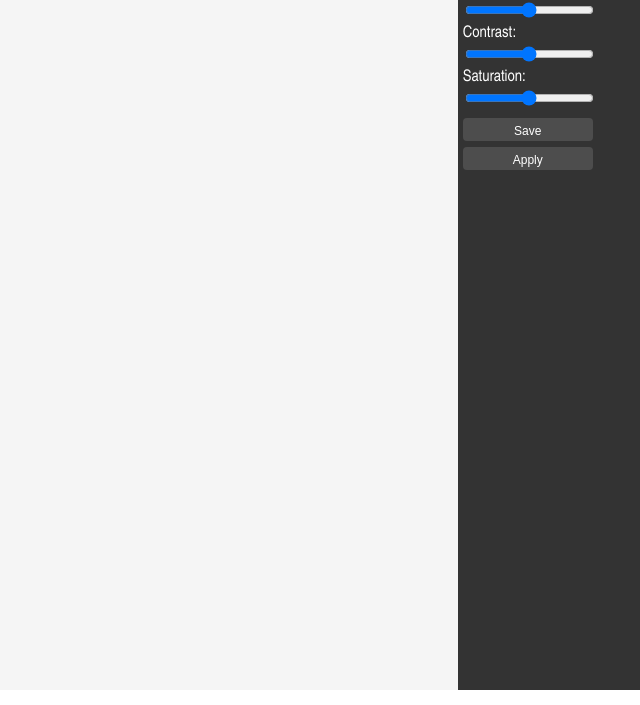
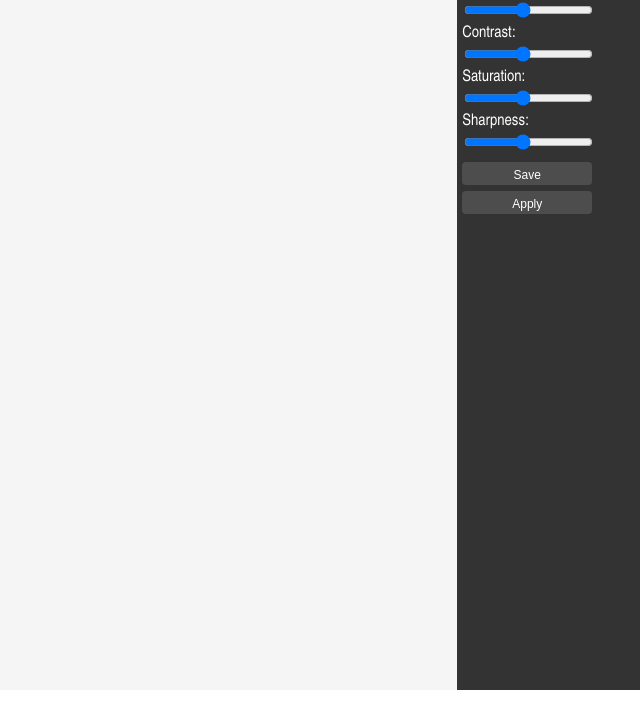
Before and after one commit to DVis23/ImageMagic_Flask, a Flask app: template templates/edit.html in a window 1280 px wide. Shown: the part 95-800 px from the top of the page, without its empty margins (640-1280 px from the left). Run offline with Flask 3, Linux system fonts and the light colour scheme; the template is opened without the code that fills it, so the values that code supplies are empty.

Commit message:
+ Sharpness

```diff
--- a/app.py
+++ b/app.py
@@ -15,6 +15,22 @@ app.config['UPLOADED_PHOTOS_ALLOW'] = set(['png', 'jpg', 'jpeg'])
 configure_uploads(app, photos)
 
 
+def apply_filters(img, brightness, contrast, saturation, sharpness):
+    if brightness:
+        enhancer = ImageEnhance.Brightness(img)
+        img = enhancer.enhance(brightness)
+    if contrast:
+        enhancer = ImageEnhance.Contrast(img)
+        img = enhancer.enhance(contrast)
+    if saturation:
+        enhancer = ImageEnhance.Color(img)
+        img = enhancer.enhance(saturation)
+    if sharpness:
+        enhancer = ImageEnhance.Sharpness(img)
+        img = enhancer.enhance(sharpness)
+    return img
+
+
 @app.route('/', methods=['GET', 'POST'])
 def index():
     if request.method == 'POST' and 'photo' in request.files:
@@ -28,18 +44,11 @@ def edit(filename):
     photo = photos.url(filename)
     if request.method == 'POST':
         img = Image.open(photos.path(filename))
-        bright_value = request.form.get('brightness')
-        contrast_value = request.form.get('contrast')
-        saturation_value = request.form.get('saturation')
-        if bright_value:
-            enhancer = ImageEnhance.Brightness(img)
-            img = enhancer.enhance(float(bright_value))
-        if contrast_value:
-            enhancer = ImageEnhance.Contrast(img)
-            img = enhancer.enhance(float(contrast_value))
-        if saturation_value:
-            enhancer = ImageEnhance.Color(img)
-            img = enhancer.enhance(float(saturation_value))
+        bright_value = float(request.form.get('brightness'))
+        contrast_value = float(request.form.get('contrast'))
+        saturation_value = float(request.form.get('saturation'))
+        sharpness_value = float(request.form.get('sharpness'))
+        img = apply_filters(img, bright_value, contrast_value, saturation_value, sharpness_value)
         img.save(photos.path(filename))
         return redirect(url_for('edit', filename=filename))
     return render_template('edit.html', photo=photo, filename=filename, filename_input=filename)
@@ -53,20 +62,13 @@ def update_image():
     bright_value = float(request.get_json()['brightness'])
     contrast_value = float(request.get_json()['contrast'])
     saturation_value = float(request.get_json()['saturation'])
+    sharpness_value = float(request.get_json()['sharpness'])
 
     # Получаем изображение из POST-запроса
     img = Image.open(join('static', 'uploads', filename))
     # Обрабатываем изображение
     img = img.convert("RGB")
-    if bright_value:
-        enhancer = ImageEnhance.Brightness(img)
-        img = enhancer.enhance(float(bright_value))
-    if contrast_value:
-        enhancer = ImageEnhance.Contrast(img)
-        img = enhancer.enhance(float(contrast_value))
-    if saturation_value:
-        enhancer = ImageEnhance.Color(img)
-        img = enhancer.enhance(float(saturation_value))
+    img = apply_filters(img, bright_value, contrast_value, saturation_value, sharpness_value)
 
     # Сохраняем измененное изображение в память
     image_buffer = io.BytesIO()
--- a/static/js/edit.js
+++ b/static/js/edit.js
@@ -3,12 +3,14 @@ document.querySelectorAll('input[type="range"]').forEach(el => {
 });
 
 function updateImage() {
+
     // Получаем значения ползунков
     const filename = document.getElementById("filename_input").value;
 
     const brightnessValue = document.getElementById("brightness-slider").value;
     const contrastValue = document.getElementById("contrast-slider").value;
     const saturationValue = document.getElementById("saturation-slider").value;
+    const sharpnessValue = document.getElementById("sharpness-slider").value;
 
     // Отправляем AJAX-запрос на серверную часть
     var xhr = new XMLHttpRequest();
@@ -26,7 +28,8 @@ function updateImage() {
         filename: filename,
         brightness: brightnessValue,
         contrast: contrastValue,
-        saturation: saturationValue
+        saturation: saturationValue,
+        sharpness: sharpnessValue
     }));
 }
 
@@ -38,11 +41,6 @@ document.getElementById('download-btn').addEventListener('click', function() {
     canvas.width = photo.naturalWidth; // использовать naturalWidth и naturalHeight для сохранения размеров оригинального изображения
     canvas.height = photo.naturalHeight;
     var context = canvas.getContext('2d');
-
-    var brightness = document.getElementById('brightness-slider').value;
-    var contrast = document.getElementById('contrast-slider').value;
-    var saturation = document.getElementById('saturation-slider').value;
-    context.filter = `brightness(${brightness}) contrast(${contrast}) saturate(${saturation})`;
 
     // Загружаем оригинальное изображение в объект Image
     var img = new Image();
--- a/templates/edit.html
+++ b/templates/edit.html
@@ -14,11 +14,13 @@
     <div id="sliders-container">
         <form method="POST" action="{{ url_for('edit', filename=filename) }}">
             <label for="brightness-slider">Brightness:</label>
-            <input type="range" id="brightness-slider" name="brightness" min="0" max="2" step="0.1" value="1" onchange="updateImage()"><br>
+            <input type="range" id="brightness-slider" name="brightness" min="0.1" max="2.1" step="0.1" value="1" onchange="updateImage()"><br>
             <label for="contrast-slider">Contrast:</label>
-            <input type="range" id="contrast-slider" name="contrast" min="0" max="2" step="0.1" value="1" onchange="updateImage()"><br>
+            <input type="range" id="contrast-slider" name="contrast" min="0.1" max="2.1" step="0.1" value="1" onchange="updateImage()"><br>
             <label for="saturation-slider">Saturation:</label>
-            <input type="range" id="saturation-slider" name="saturation" min="0" max="2" step="0.1" value="1" onchange="updateImage()"><br>
+            <input type="range" id="saturation-slider" name="saturation" min="0.1" max="2.1" step="0.1" value="1" onchange="updateImage()"><br>
+            <label for="sharpness-slider">Sharpness:</label>
+            <input type="range" id="sharpness-slider" name="sharpness" min="0.1" max="2.1" step="0.1" value="1" onchange="updateImage()"><br>
             <button id="download-btn">Save</button><br>
             <button id="apply-btn">Apply</button>
         </form>
```
